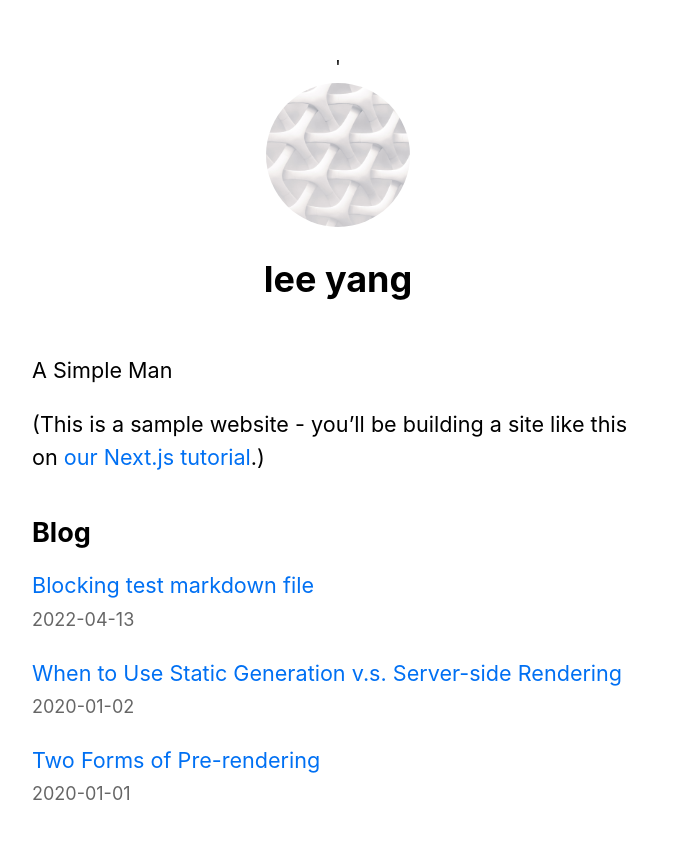
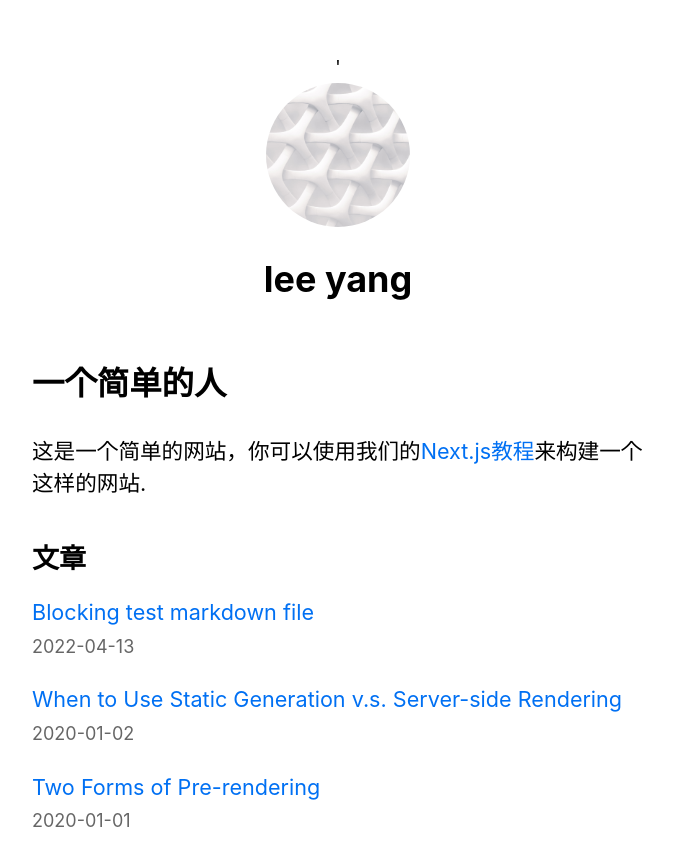
Before and after one commit to showthesunli/nextjs-blog, a Next.js app: page / in a window 1280 px wide. Shown: the top 866 px of the page, without its empty margins (302-975 px from the left). Built offline with nearby package versions, Linux system fonts and the light colour scheme.

Commit message:
add default layout components in pages/_app.js

```diff
--- a/components/layout.js
+++ b/components/layout.js
@@ -3,6 +3,7 @@ import Image from 'next/image'
 import Link from 'next/link'
 import utilStyles from '@/styles/utils.module.css'
 import styles from '@/components/layout.module.css'
+import myProfile from '@/public/images/profile.jpg'
 
 const name = 'lee yang'
 export const siteTitle = 'Next.js Sample Website'
@@ -18,14 +19,14 @@ export default function Layout({ children, home }) {
                 />
                 content={`https://og-image.vercel.app/${encodeURI(siteTitle)}.png?theme=light&md=0&fontSize=75px&images=https%3A%2F%2Fassets.vercel.com%2Fimage%2Fupload%2Ffront%2Fassets%2Fdesign%2Fnextjs-black-logo.svg`}
                 <meta name='og:title' content={siteTitle} />
-                <meta name='twitter:card' content='summary_large_image'/>
+                <meta name='twitter:card' content='summary_large_image' />
             </Head>
             <header className={styles.header}>'
-                {home?(
+                {home ? (
                     <>
                         <Image
                             priority
-                            src='/images/profile.jpg'
+                            src={myProfile}
                             className={utilStyles.borderCircle}
                             height={144}
                             width={144}
@@ -39,10 +40,10 @@ export default function Layout({ children, home }) {
                             <a>
                                 <Image
                                     priority
-                                src="/images/profile.jpg"
+                                    src={myProfile}
                                     className={utilStyles.borderCircle}
-                                height={108}
-                                width={108}
+                                    height={144}
+                                    width={144}
                                     alt={name}
                                 />
                             </a>
--- /dev/null
+++ b/components/mui-layout.js
@@ -0,0 +1,3 @@
+export default function Layout(){
+
+}
--- a/jsconfig.json
+++ b/jsconfig.json
@@ -4,7 +4,8 @@
     "paths": {
       "@/components/*": ["./components/*"],
       "@/lib/*":["./lib/*"],
-      "@/styles/*":["./styles/*"]
+      "@/styles/*":["./styles/*"],
+      "@/public/*":["./public/*"]
     }
   }
 }
--- a/pages/_app.js
+++ b/pages/_app.js
@@ -1,5 +1,7 @@
 import '@/styles/global.css';
 
 export default function App({ Component, pageProps }) {
-    return <Component {...pageProps} />
+    const getLayout = Component.getLayout || ((page) => page)
+
+    return getLayout(<Component {...pageProps} />)
 }
--- a/pages/index.js
+++ b/pages/index.js
@@ -21,14 +21,14 @@ export default function Home({ allPostsData }) {
         <title>{siteTitle}</title>
       </Head>
       <section className={utilStyles.headingMd}>
-        <p>A Simple Man</p>
+        <h2>一个简单的人</h2>
         <p>
-          (This is a sample website - you’ll be building a site like this on{' '}
-          <a href="https://nextjs.org/learn">our Next.js tutorial</a>.)
+          这是一个简单的网站，你可以使用我们的
+          <a href="https://nextjs.org/learn">Next.js教程</a>来构建一个这样的网站.
         </p>
       </section>
       <section className={`${utilStyles.headingMd} ${utilStyles.padding1px}`}>
-        <h2 className={utilStyles.headingLg}>Blog</h2>
+        <h2 className={utilStyles.headingLg}>文章</h2>
         <ul className={utilStyles.list}>
           {
             allPostsData.map(({id, date, title})=>(
```
Also changed, not shown: components/footer.js (added), components/header.js (added), 1 other file (tests, documents, lock files or other folders). Lines whose indentation alone changed are shown as unchanged.
